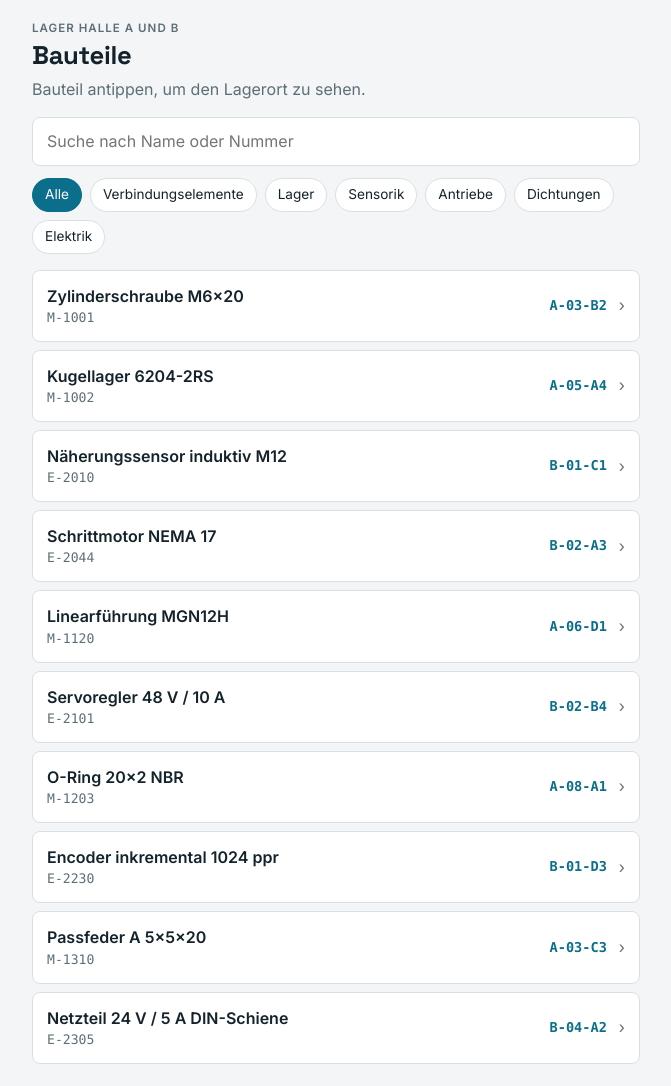
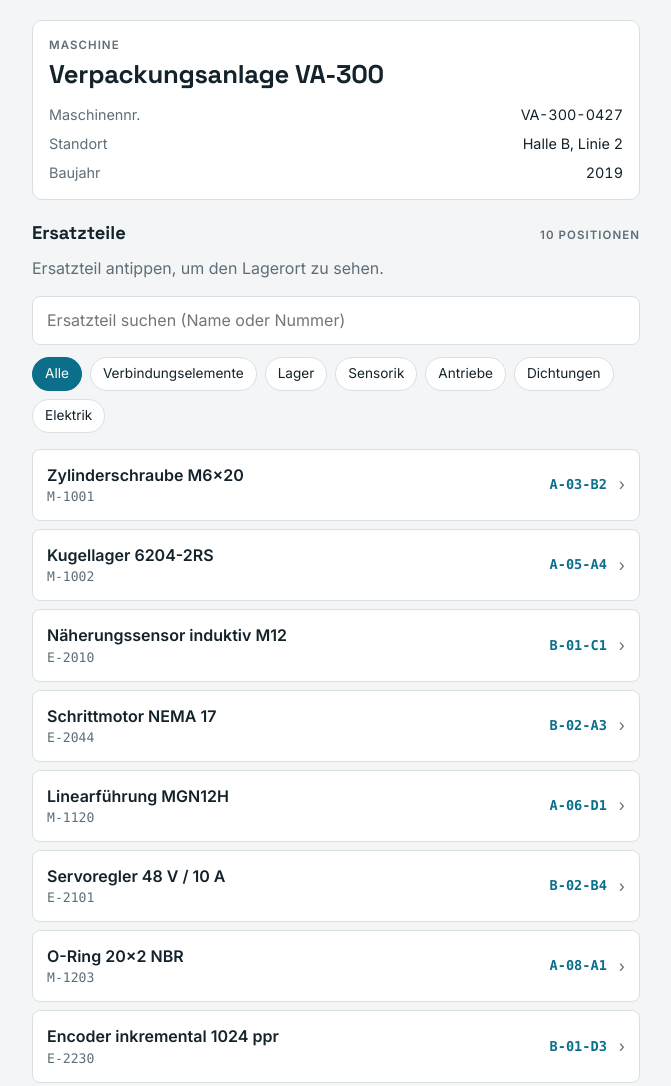
Before and after one commit to mschigo/Lagerfinder, a plain HTML site: page index.html in a window 1280 px wide. Shown: the top 1086 px of the page, without its empty margins (304-975 px from the left). Drawn offline with Linux system fonts and the light colour scheme.

Commit message:
Maschinenname und Ersatzteilliste
Co-Authored-By: Claude Sonnet 5.5 <noreply@anthropic.com>
Claude-Session: https://claude.ai/code/session_01HbKmVhnmoNmjgwoRbLJnqy

```diff
--- a/index.html
+++ b/index.html
@@ -4,7 +4,7 @@
 <meta charset="utf-8">
 <meta name="viewport" content="width=device-width, initial-scale=1, viewport-fit=cover">
 <meta name="color-scheme" content="light dark">
-<title>Lagerfinder Bauteile</title>
+<title>Lagerfinder Ersatzteile</title>
 <style>
 /* Layout: schmale Mobile-Liste, Detailansicht mit Regal-Skizze, Hash-Routing */
 :root{
@@ -30,6 +30,11 @@ h1{font-family:var(--font-head);font-size:1.6rem;margin:0;text-wrap:balance;lett
 h2{font-family:var(--font-head);font-size:1.5rem;margin:4px 0 0;text-wrap:balance}
 .eyebrow{font-size:.72rem;letter-spacing:.09em;text-transform:uppercase;color:var(--muted);font-weight:600}
 .sub{color:var(--muted);margin:4px 0 16px}
+.machine{background:var(--surface);border:1px solid var(--line);border-radius:10px;padding:16px;margin-bottom:20px}
+.machine h1{margin-top:2px}
+.machine dl{margin-top:12px;font-size:.9rem}
+.sect{display:flex;justify-content:space-between;align-items:baseline;margin:0 0 10px}
+.sect h2{font-size:1.15rem;margin:0}
 input[type=search]{width:100%;font:inherit;padding:12px 14px;border-radius:8px;border:1px solid var(--line);background:var(--surface);color:var(--fg)}
 input:focus-visible,a:focus-visible,button:focus-visible{outline:2px solid var(--accent);outline-offset:2px}
 .chips{display:flex;gap:8px;flex-wrap:wrap;margin:12px 0 16px}
@@ -68,6 +73,7 @@ dd{margin:0;text-align:right;font-variant-numeric:tabular-nums}
 
 <script>
 // Beispieldaten (Prototyp)
+const MACHINE = {name:"Verpackungsanlage VA-300", nr:"VA-300-0427", site:"Halle B, Linie 2", year:"2019"};
 const PARTS = [
   {id:"p-1001", nr:"M-1001", name:"Zylinderschraube M6×20", cat:"Verbindungselemente", qty:1240, min:300, halle:"A", regal:"03", fach:"B2", note:"ISO 4762, Stahl 8.8, verzinkt. Karton à 200 Stück."},
   {id:"p-1002", nr:"M-1002", name:"Kugellager 6204-2RS", cat:"Lager", qty:48, min:20, halle:"A", regal:"05", fach:"A4", note:"Rillenkugellager, beidseitig gedichtet, 20×47×14 mm."},
@@ -95,10 +101,18 @@ function status(p){
 function renderList(){
   const cats=["Alle",...new Set(PARTS.map(p=>p.cat))];
   app.innerHTML=`
-    <div class="eyebrow">Lager Halle A und B</div>
-    <h1>Bauteile</h1>
-    <p class="sub">Bauteil antippen, um den Lagerort zu sehen.</p>
-    <input type="search" id="q" placeholder="Suche nach Name oder Nummer" value="${esc(q)}" autocomplete="off">
+    <div class="machine">
+      <div class="eyebrow">Maschine</div>
+      <h1>${MACHINE.name}</h1>
+      <dl>
+        <dt>Maschinennr.</dt><dd>${MACHINE.nr}</dd>
+        <dt>Standort</dt><dd>${MACHINE.site}</dd>
+        <dt>Baujahr</dt><dd>${MACHINE.year}</dd>
+      </dl>
+    </div>
+    <div class="sect"><h2>Ersatzteile</h2><span class="eyebrow">${PARTS.length} Positionen</span></div>
+    <p class="sub">Ersatzteil antippen, um den Lagerort zu sehen.</p>
+    <input type="search" id="q" placeholder="Ersatzteil suchen (Name oder Nummer)" value="${esc(q)}" autocomplete="off">
     <div class="chips" id="chips">${cats.map(c=>`<button class="chip" aria-pressed="${c===cat}" data-c="${esc(c)}">${esc(c)}</button>`).join("")}</div>
     <ul id="list"></ul>
     <div class="foot">Prototyp mit Beispieldaten.</div>`;
@@ -118,7 +132,7 @@ function fillList(){
     <li><a class="item" href="#${p.id}">
       <div class="main"><div class="name">${esc(p.name)}</div><div class="meta">${esc(p.nr)}</div></div>
       <div class="loc">${loc(p)}</div><span class="arrow" aria-hidden="true">›</span>
-    </a></li>`).join(""):`<li class="empty">Kein Bauteil gefunden.</li>`;
+    </a></li>`).join(""):`<li class="empty">Kein Ersatzteil gefunden.</li>`;
 }
 
 function renderDetail(p){
@@ -129,7 +143,7 @@ function renderDetail(p){
       const hit=(r+c)===p.fach; return `<div class="c${hit?" hit":""}">${hit?r+c:""}</div>`}).join("")}</div>`).join("")}
   </div>`;
   app.innerHTML=`
-    <a class="back" href="#">‹ Alle Bauteile</a>
+    <a class="back" href="#">‹ Zurück zur Maschine</a>
     <div class="eyebrow">${esc(p.nr)} · ${esc(p.cat)}</div>
     <h2>${esc(p.name)}</h2>
     <div class="card">
```
